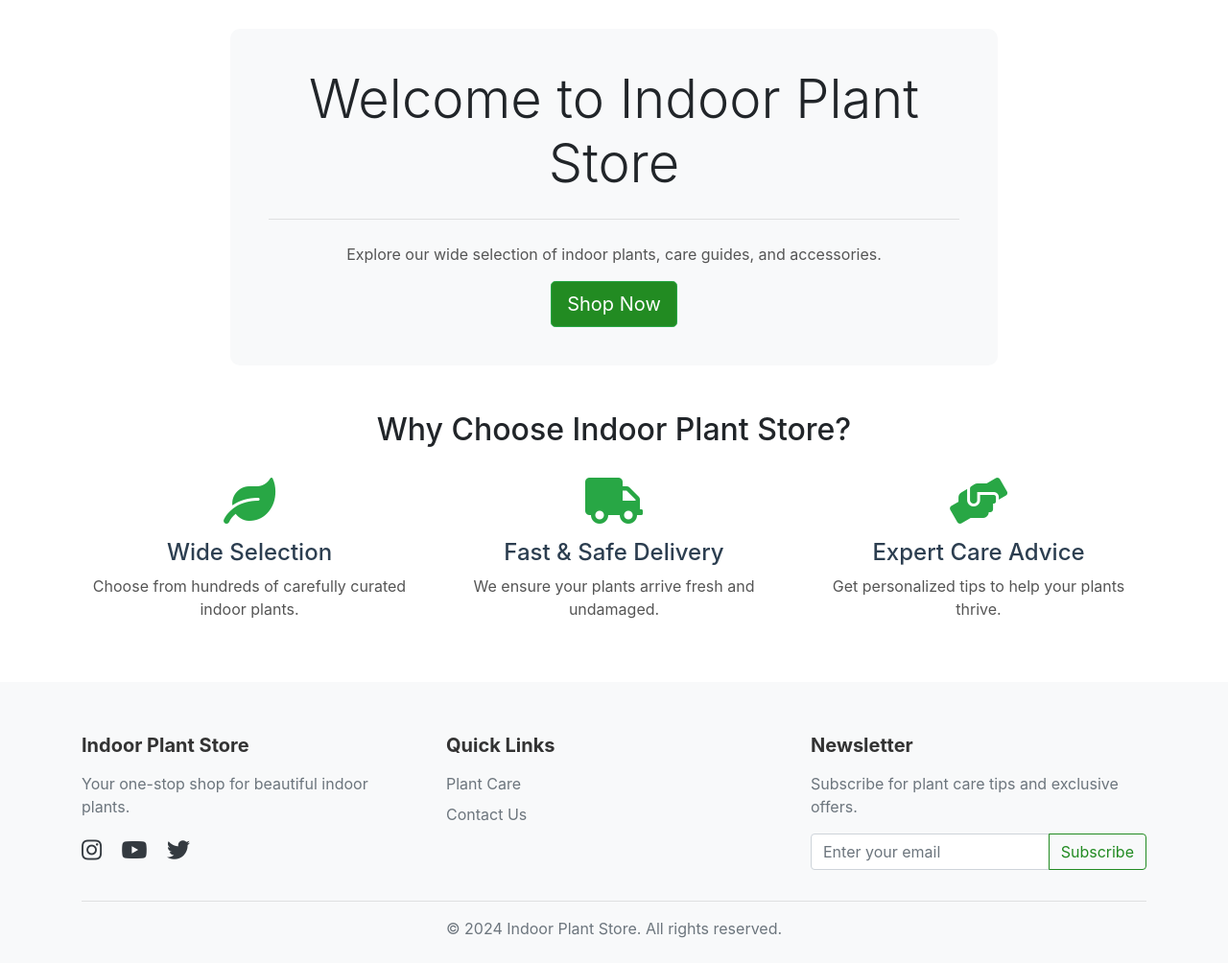
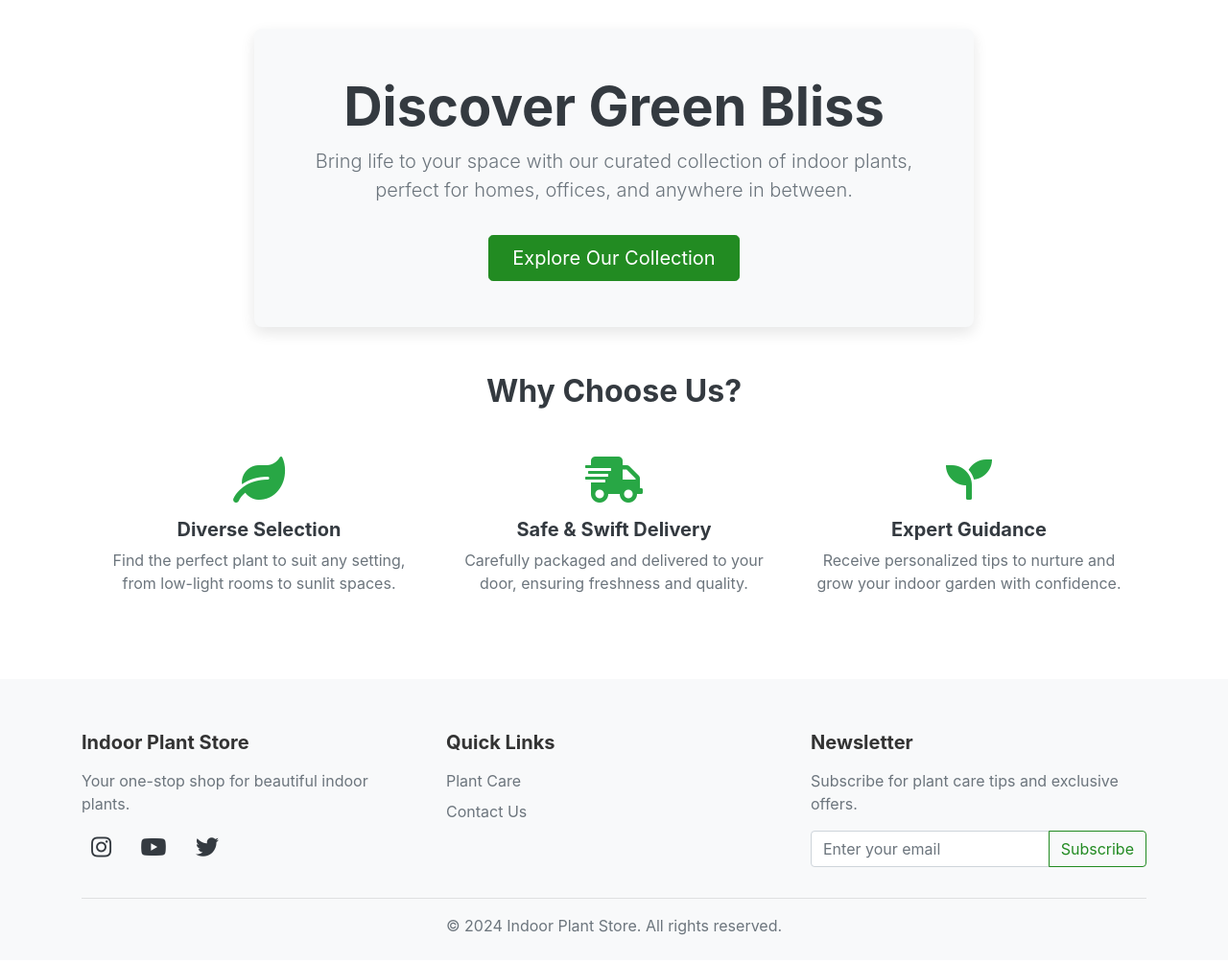
Before and after one commit to nebullii/Indoor-Plants, a Django app: template templates/home.html in a window 1280 px wide. Shown: the part 109-1113 px from the top of the page at 96% size. After the commit the page ends 1084 px from the top, so only its background shows below. Run offline with Django 3.2, Linux system fonts and the light colour scheme; the template is opened without the code that fills it, so the values that code supplies are empty; some libraries are stand-ins or nearby versions.

Commit message:
Minor changes to the templates

```diff
--- a/products/urls.py
+++ b/products/urls.py
@@ -1,9 +1,10 @@
 # products/urls.py
 from django.urls import path
-from .views import product_detail, product_gallery, add_product
+from .views import product_detail, product_gallery, add_product, seller_products
 
 urlpatterns = [
     path('product/<int:product_id>/', product_detail, name='product_detail'),
     path('gallery/', product_gallery, name='product_gallery'),
     path('add/', add_product, name='add_product'),
+    path('seller_products/', seller_products, name='seller_products'),
 ]
--- a/static/css/custom.css
+++ b/static/css/custom.css
@@ -1,9 +1,196 @@
+/* General Styles */
+body {
+    color: #555;
+}
 
-/* Centering the footer */
+h4 {
+    font-size: 1.5rem;
+    color: #2c3e50;
+}
+
+p {
+    color: #555;
+}
+
+/* Jumbotron Styles */
+.jumbotron {
+    background-color: #e9f7ef;
+    border-radius: 10px;
+    padding: 40px;
+    margin: 30px auto;
+    max-width: 800px;
+    box-shadow: 0 6px 15px rgba(0, 0, 0, 0.1);
+}
+
+/* Card Styles */
+.card {
+    transition: transform 0.2s;
+    height: 100%;
+    border: none !important;
+    box-shadow: 0 4px 8px rgba(0, 0, 0, 0.1);
+}
+
+.card:hover {
+    transform: translateY(-5px);
+}
+
+.card-img-top {
+    height: 250px;
+    object-fit: cover;
+}
+
+.card-body {
+    padding: 1.25rem;
+}
+
+.card-footer {
+    background-color: transparent;
+    border-top: none;
+    padding: 1rem;
+}
+
+/* Button Styles */
+.btn-success {
+    background-color: #228B22;
+    border-color: #228B22;
+    transition: all 0.3s ease;
+}
+
+.btn-success:hover {
+    background-color: #1B6B1B;
+    border-color: #1B6B1B;
+}
+
+.btn-outline-primary {
+    color: #228B22;
+    border-color: #228B22;
+}
+
+.btn-outline-primary:hover {
+    background-color: #228B22;
+    border-color: #228B22;
+    color: white;
+}
+
+.btn-sm {
+    padding: 0.25rem 0.5rem;
+    font-size: 0.875rem;
+}
+
+/* Product Detail Styles */
+.product-image-container {
+    background: #fff;
+    padding: 20px;
+    border-radius: 8px;
+    box-shadow: 0 2px 10px rgba(0,0,0,0.1);
+    margin-bottom: 20px;
+}
+
+.product-title {
+    font-size: 2rem;
+    font-weight: 600;
+    color: #333;
+    margin-bottom: 1rem;
+}
+
+.product-meta {
+    color: #666;
+    font-size: 0.9rem;
+}
+
+.price-tag {
+    font-size: 2.5rem;
+    color: #228B22;
+    font-weight: 600;
+    margin-bottom: 0.5rem;
+}
+
+.shipping-info {
+    color: #666;
+    font-size: 0.9rem;
+    margin-top: 1rem;
+}
+
+
+.badge {
+    padding: 8px 12px;
+    font-size: 0.9rem;
+    margin-left: 10px;
+}
+
+.purchase-section {
+    margin: 20px 0;
+    padding: 20px 0;
+    border-top: 1px solid #eee;
+    border-bottom: 1px solid #eee;
+}
+
+/* Pagination Styles */
+.pagination {
+    display: flex;
+    justify-content: center;
+    align-items: center;
+    gap: 10px;
+    margin-top: 2rem;
+}
+
+.pagination .page-link {
+    color: #228B22;
+    border-color: #228B22;
+    background-color: white;
+    transition: all 0.3s ease;
+}
+
+.pagination .page-item.active .page-link {
+    background-color: #228B22;
+    border-color: #228B22;
+    color: white;
+}
+
+.pagination .page-link:hover {
+    background-color: #e9f7ef;
+    border-color: #228B22;
+    color: #228B22;
+}
+
+/* Quantity Controls */
+.quantity-controls {
+    display: flex;
+    align-items: center;
+    margin-right: 1rem;
+}
+
+.quantity-controls input {
+    border: 1px solid #ddd;
+    border-radius: 4px;
+    padding: 0.375rem 0.75rem;  /* Match btn-lg padding */
+    text-align: center;
+    width: 80px;
+    height: 48px;  /* Match btn-lg height */
+}
+
+.quantity-controls button {
+    padding: 0.5rem 1rem;
+    display: flex;
+    align-items: center;
+    justify-content: center;
+    background-color: #228B22;
+    border-color: #228B22;
+    color: white;
+    width: 48px;  /* Match btn-lg width */
+    height: 48px;  /* Match btn-lg height */
+}
+
+.quantity-controls button:hover {
+    background-color: #1B6B1B;
+    border-color: #1B6B1B;
+}
+
+/* Footer Styles */
 .footer {
-    background-color: #F0FFF0; /* Light background for footer */
-    padding: 20px; /* Padding for footer */
-    text-align: center; /* Center text in footer */
+    background-color: #F0FFF0;
+    padding: 40px 0;
+    margin-top: 50px;
 }
 
 footer h5 {
@@ -15,10 +202,17 @@ footer h5 {
 footer .social-icons a {
     font-size: 1.5rem;
     transition: color 0.3s ease;
+    color: #228B22;
+    margin: 0 10px;
 }
 
 footer .social-icons a:hover {
-    color: #228B22 !important;
+    color: #1B6B1B !important;
+}
+
+footer ul {
+    list-style: none;
+    padding: 0;
 }
 
 footer ul li {
@@ -26,12 +220,13 @@ footer ul li {
 }
 
 footer ul li a {
+    color: #555;
     transition: color 0.3s ease;
+    text-decoration: none;
 }
 
 footer ul li a:hover {
-    color: #007bff !important;
-    text-decoration: none;
+    color: #228B22 !important;
 }
 
 footer .btn-outline-secondary {
@@ -44,135 +239,57 @@ footer .btn-outline-secondary:hover {
     background-color: #228B22;
     border-color: #228B22;
 }
-.jumbotron {
-    background-color: #e9f7ef; /* Light green background */
-    border-radius: 10px; /* Rounded corners */
-    padding: 40px; /* More padding */
-    margin: 30px auto; /* Center the jumbotron */
-    max-width: 800px; /* Limit the width */
-}
-/* Centering the newsletter input */
+
+/* Newsletter Styles */
 .newsletter input {
-    width: 300px; /* Fixed width for input */
-    display: inline-block; /* Keep it inline with the button */
+    width: 300px;
+    display: inline-block;
+    margin-right: 10px;
 }
 
 /* Why Choose Section */
 .row {
-    margin-top: 30px; /* Space above the row */
+    margin-top: 30px;
 }
 
-h4 {
-    font-size: 1.5rem; /* Font size for headings */
-    color: #2c3e50; /* Darker text color */
+.icon-container {
+    color: #228B22;
+    transition: transform 0.3s ease;
 }
 
-p {
-    color: #555; /* Darker gray for paragraph text */
+.icon-container:hover {
+    transform: scale(1.1);
 }
 
-/* Button Styles */
-.btn-success {
-    background-color: #228B22	; /* Bootstrap success color */
-    border-color: #28a745; /* Match border color */
+/* Responsive Adjustments */
+@media (max-width: 768px) {
+    .card-img-top {
+        height: 200px;
     }
 
-.btn-success:hover {
-    background-color: #218838; /* Darker green on hover */
+    .newsletter input {
+        width: 100%;
+        margin-bottom: 10px;
     }
 
-/* Add or update these styles in your custom.css */
-
-/* Button Styles */
-.btn-primary {
-    background-color: #228B22; /* Forest Green */
-    border-color: #228B22;
-    transition: all 0.3s ease;
+    .jumbotron {
+        padding: 20px;
+        margin: 15px;
     }
 
-.btn-primary:hover {
-    background-color: #1B6B1B; /* Darker green on hover */
-    border-color: #1B6B1B;
-    transform: translateY(-2px);
-    box-shadow: 0 2px 5px rgba(0,0,0,0.2);
+    .product-title {
+        font-size: 1.5rem;
     }
 
-/* Card Styles */
-.card {
-    transition: transform 0.2s;
-    height: 100%;
+    .price-tag {
+        font-size: 2rem;
     }
 
-.card:hover {
-    transform: translateY(-5px);
+    .features-section i {
+        font-size: 1.2rem;
     }
 
-.card-img-top {
-    height: 200px; /* Set a fixed height for images */
-    object-fit: cover; /* Ensure images cover the area without distortion */
+    .quantity-controls {
+        margin-bottom: 15px;
     }
-
-/* Pagination Styles */
-.pagination {
-    display: flex;
-    justify-content: center;
-    align-items: center;
-    gap: 10px;
 }
-
-.pagination a {
-    color: #228B22; /* Green color for pagination links */
-    text-decoration: none;
-    padding: 5px 10px;
-    border-radius: 4px;
-    transition: background-color 0.3s ease;
-}
-
-.pagination a:hover {
-    background-color: #f8f9fa;
-}
-
-.pagination strong {
-    color: #fff;
-    background-color: #228B22; /* Green background for current page */
-    padding: 5px 10px;
-    border-radius: 4px;
-}
-.quantity-controls {
-    display: flex;
-    align-items: center;
-    margin-right: 1rem;
-}
-
-.quantity-controls input {
-    border: 1px solid #ddd;
-    border-radius: 4px;
-    padding: 0.25rem;
-    text-align: center;
-}
-
-.quantity-controls button {
-    width: 32px;
-    height: 32px;
-    padding: 0;
-    display: flex;
-    align-items: center;
-    justify-content: center;
-    background-color: #228B22; /* Forest Green */
-    border-color: #228B22;
-    color: white;
-}
-.quantity-controls button:hover {
-    background-color: #1B6B1B; /* Darker green on hover */
-    border-color: #1B6B1B;
-}
-/* Remove the default button styling */
-.quantity-controls .btn-secondary {
-    background-color: #228B22 !important; /* Forest Green */
-    border-color: #228B22 !important;
-}
-
-.quantity-controls .btn-secondary:hover {
-    background-color: #1B6B1B !important; /* Darker green */
-    border-color: #1B6B1B !important;
-}
--- a/templates/buyer_dashboard.html
+++ b/templates/buyer_dashboard.html
@@ -10,7 +10,7 @@
             <div class="card-body">
                 <h5 class="card-title">My Orders</h5>
                 <p class="card-text">View and manage your orders.</p>
-                <a href="#" class="btn btn-primary">View Orders</a>
+                <a href="#" class="btn btn-outline-success">View Orders</a>
             </div>
         </div>
     </div>
@@ -19,7 +19,7 @@
             <div class="card-body">
                 <h5 class="card-title">Wishlist</h5>
                 <p class="card-text">Manage your wishlist of plants.</p>
-                <a href="#" class="btn btn-primary">View Wishlist</a>
+                <a href="#" class="btn btn-outline-success">View Wishlist</a>
             </div>
         </div>
     </div>
@@ -28,7 +28,7 @@
             <div class="card-body">
                 <h5 class="card-title">Plant Care Tips</h5>
                 <p class="card-text">Access care guides for your plants.</p>
-                <a href="#" class="btn btn-primary">View Tips</a>
+                <a href="#" class="btn btn-outline-success">View Tips</a>
             </div>
         </div>
     </div>
--- a/templates/home.html
+++ b/templates/home.html
@@ -1,36 +1,49 @@
 {% extends "base.html" %}
 {% load static %}
 
-{% block title %}Welcome to Indoor Plant Store{% endblock %}
+{% block title %}Indoor Plant Store{% endblock %}
 
 {% block content %}
-<div class="jumbotron text-center bg-light mx-auto" style="max-width: 800px;">
-    <h1 class="display-4">Welcome to Indoor Plant Store</h1>
-    <hr class="my-4">
-    <p>Explore our wide selection of indoor plants, care guides, and accessories.</p>
-    <a class="btn btn-success btn-lg" href="{% url 'product_gallery' %}" role="button">Shop Now</a>
+<div class="jumbotron bg-light text-center mx-auto" style="max-width: 750px; padding: 3rem; border-radius: 8px; box-shadow: 0 6px 15px rgba(0, 0, 0, 0.1);">
+    <h1 class="display-4 font-weight-bold text-dark">Discover Green Bliss</h1>
+    <p class="lead text-secondary">Bring life to your space with our curated collection of indoor plants, perfect for homes, offices, and anywhere in between.</p>
+    <a class="btn btn-success btn-lg mt-3 px-4 py-2" href="{% url 'product_gallery' %}" role="button">Explore Our Collection</a>
 </div>
 
-<div class="mt-5">
-    <h2 class="text-center mb-4">Why Choose Indoor Plant Store?</h2>
+<div class="container mt-5">
+    <h2 class="text-center mb-5 font-weight-bold text-dark">Why Choose Us?</h2>
     <div class="row text-center">
-        <div class="col-md-4">
-            <i class="fas fa-leaf fa-3x mb-3 text-success"></i>
-            <h4>Wide Selection</h4>
-            <p>Choose from hundreds of carefully curated indoor plants.</p>
+        <div class="col-md-4 mb-4">
+            <div class="icon-container mb-3 text-success">
+                <i class="fas fa-leaf fa-3x"></i>
+            </div>
+            <h5 class="font-weight-bold text-dark">Diverse Selection</h5>
+            <p class="text-muted">Find the perfect plant to suit any setting, from low-light rooms to sunlit spaces.</p>
         </div>
-        <div class="col-md-4">
-            <i class="fas fa-truck fa-3x mb-3 text-success"></i>
-            <h4>Fast & Safe Delivery</h4>
-            <p>We ensure your plants arrive fresh and undamaged.</p>
+        <div class="col-md-4 mb-4">
+            <div class="icon-container mb-3 text-success">
+                <i class="fas fa-shipping-fast fa-3x"></i>
+            </div>
+            <h5 class="font-weight-bold text-dark">Safe & Swift Delivery</h5>
+            <p class="text-muted">Carefully packaged and delivered to your door, ensuring freshness and quality.</p>
         </div>
-        <div class="col-md-4">
-            <i class="fas fa-hands-helping fa-3x mb-3 text-success"></i>
-            <h4>Expert Care Advice</h4>
-            <p>Get personalized tips to help your plants thrive.</p>
+        <div class="col-md-4 mb-4">
+            <div class="icon-container mb-3 text-success">
+                <i class="fas fa-seedling fa-3x"></i>
+            </div>
+            <h5 class="font-weight-bold text-dark">Expert Guidance</h5>
+            <p class="text-muted">Receive personalized tips to nurture and grow your indoor garden with confidence.</p>
         </div>
     </div>
 </div>
 
+<style>
+    .icon-container {
+        transition: transform 0.3s ease;
+    }
+    .icon-container:hover {
+        transform: scale(1.1);
+    }
+</style>
 
 {% endblock %}
```
Also changed, not shown: products/templates/products/gallery.html (+25 -20 lines), products/templates/products/product_detail.html (+36 -25 lines), products/views.py (+9 -1 lines), templates/seller_dashboard.html (+4 -3 lines). Lines whose indentation alone changed are shown as unchanged.
